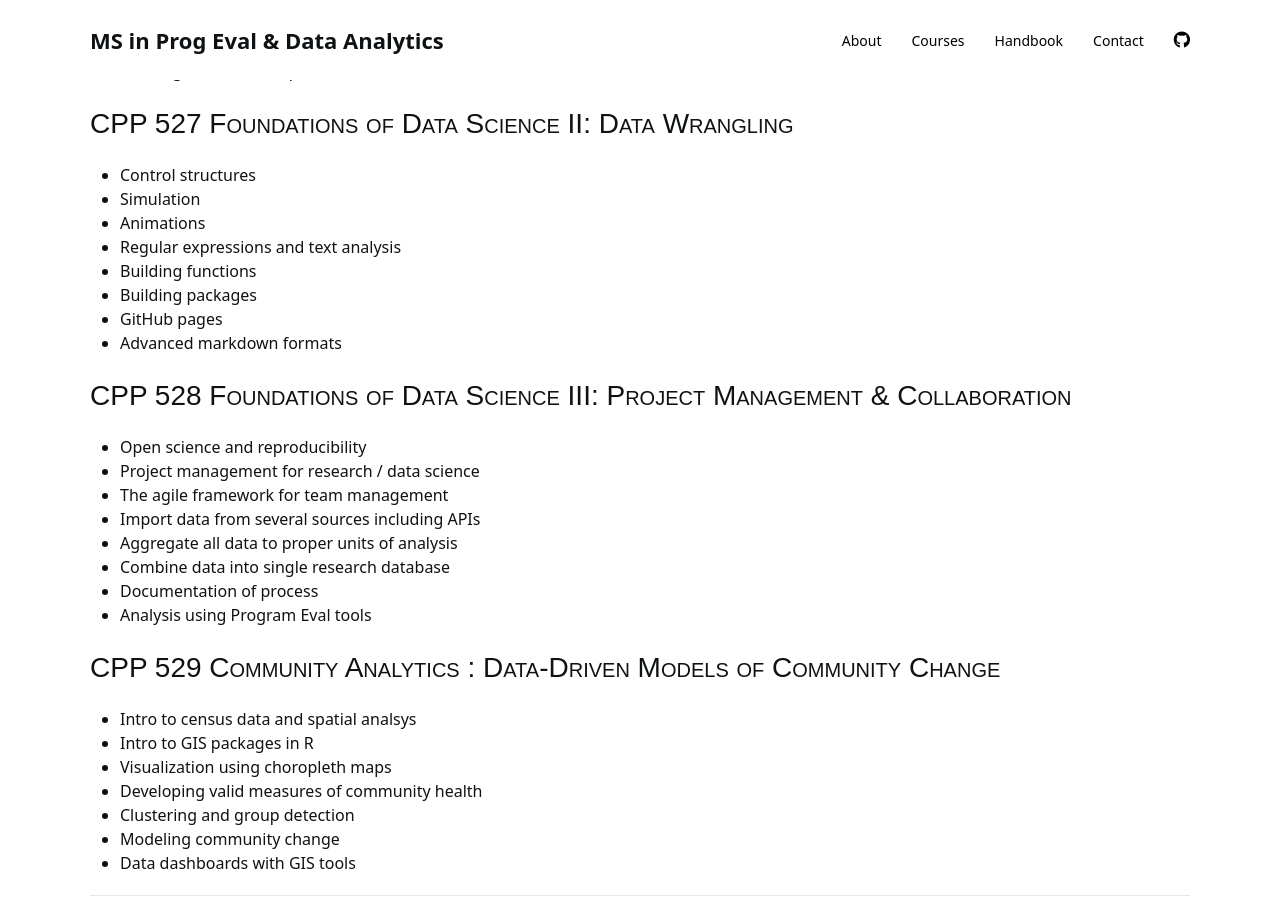
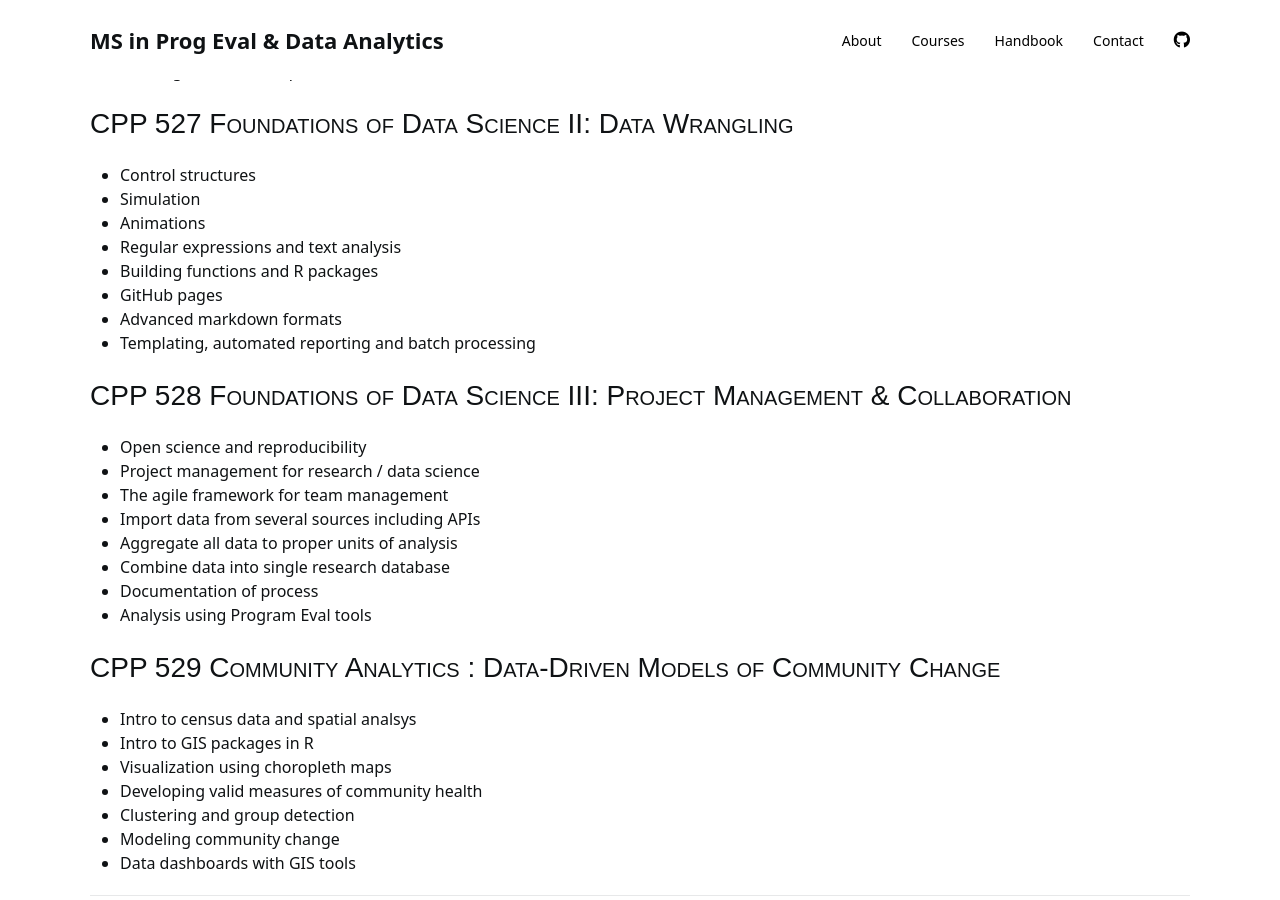
Before and after one commit to DS4PS/ms-prog-eval-data-analytics, a Jekyll site: the page built from courses.md, in a window 1280 px wide and 900 px high, scrolled down 2428 px. Built offline with Jekyll 4.4.1, drawn with Linux system fonts in a browser that asks for light colours; nearby versions of some CDN libraries; a style sheet for code colours, icons or effects is not loaded.

Commit message:
Update courses.md

```diff
--- a/courses.md
+++ b/courses.md
@@ -105,10 +105,10 @@ title: Courses
 * Simulation
 * Animations
 * Regular expressions and text analysis
-* Building functions
-* Building packages
+* Building functions and R packages
 * GitHub pages
 * Advanced markdown formats
+* Templating, automated reporting and batch processing
 
 
 ## CPP 528 Foundations of Data Science III: Project Management & Collaboration
```
